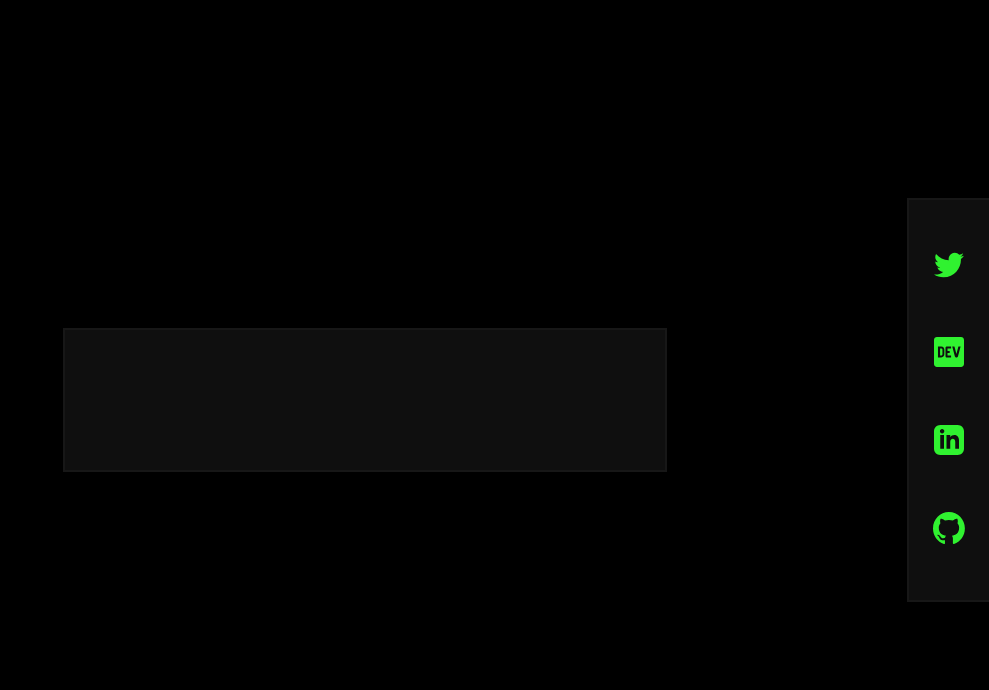
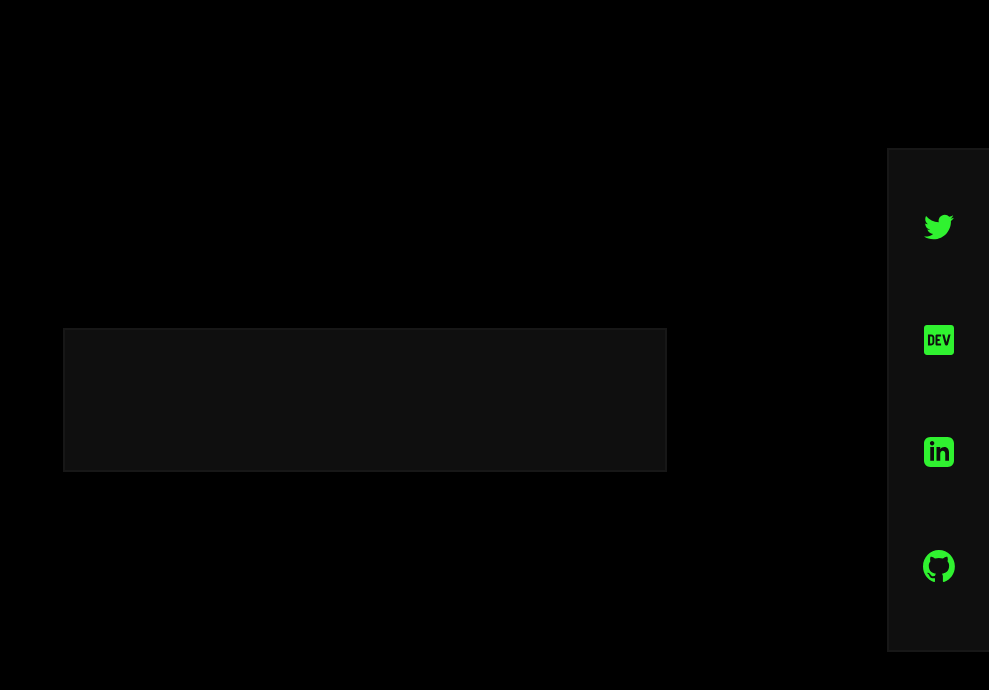
Before and after one commit to indian-boy/indianboy-wake-up-matrix, a website: page index.html in a window 1280 px wide. Shown: the whole page, without its empty margins (291-1280 px from the left). Drawn offline with Linux system fonts and the light colour scheme.

Commit message:
minor changes

```diff
--- a/index.css
+++ b/index.css
@@ -68,7 +68,7 @@ body {
   bottom: 0;
   left: 50%;
   width: 100%;
-  max-width: 400px;
+  max-width: 500px;
   height: 80px;
   background: #101010 linear-gradient(-90deg, #101010 2px, transparent 2px);
   background-size: 1px 2px;
@@ -118,8 +118,8 @@ body {
     top: 50%;
     bottom: unset;
     left: unset;
-    width: 80px;
-    max-height: 400px;
+    width: 100px;
+    max-height: 500px;
     height: 100%;
     background: #101010 linear-gradient(-90deg, #101010 2px, transparent 2px);
     background-size: 1px 2px;
```
